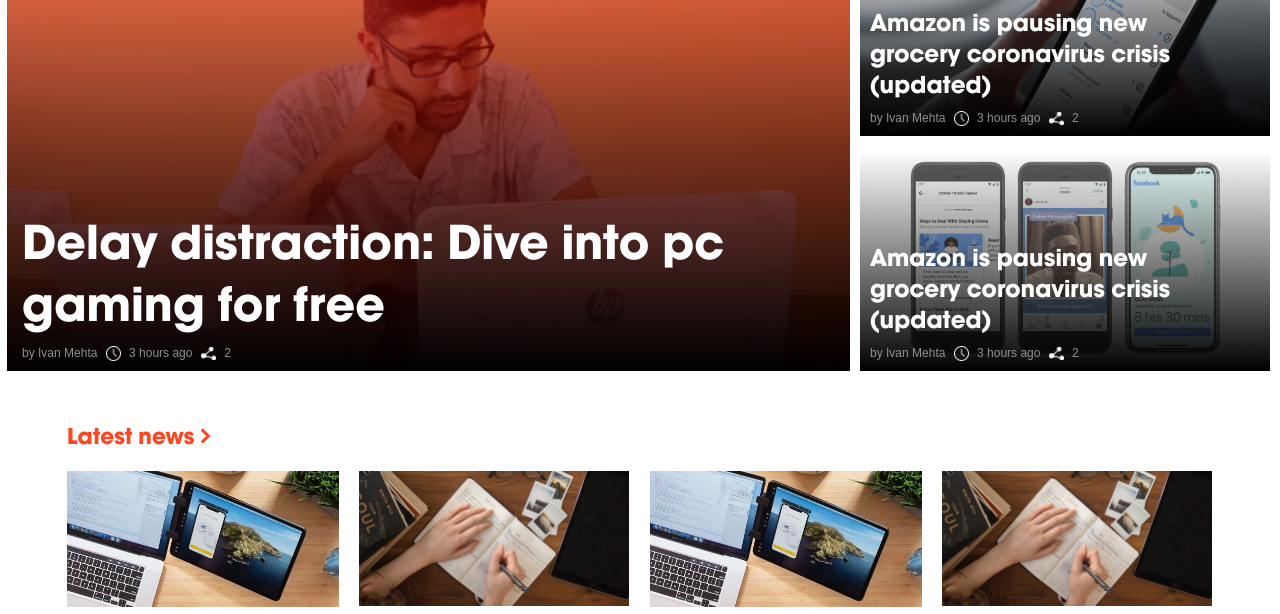
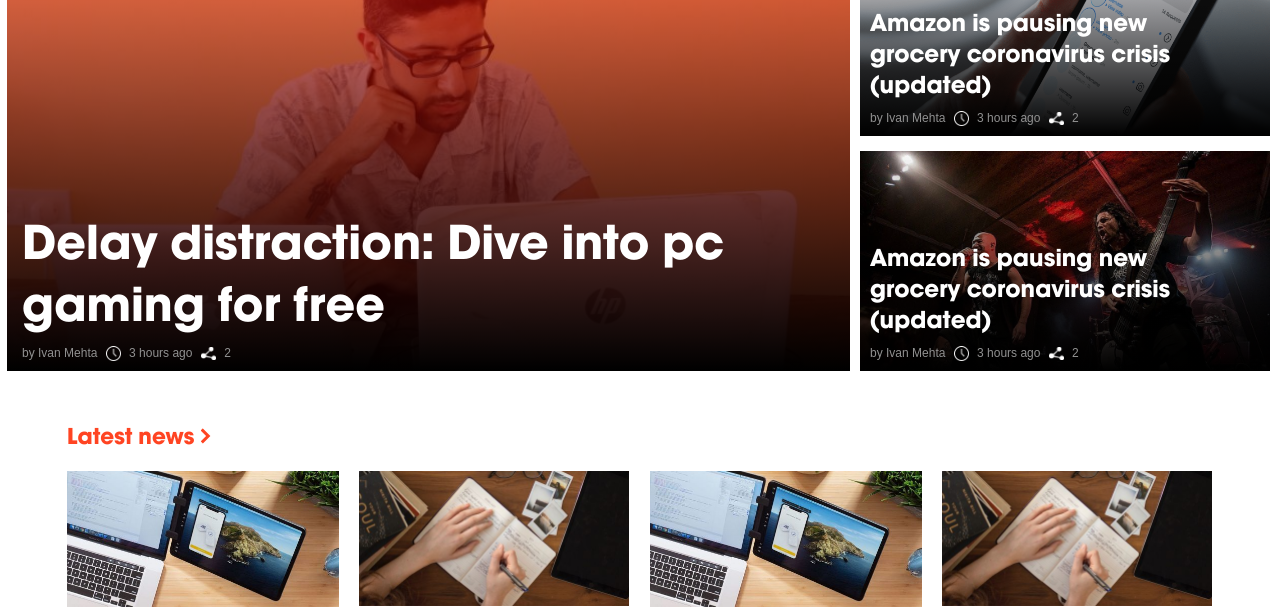
Before and after one commit to rindrajosia/smashing-magazine, a plain HTML site: page index.html in a window 1280 px wide. Shown: the part 179-793 px from the top of the page. Drawn offline with Linux system fonts and the light colour scheme; a web font is replaced by a local one.

Commit message:
update cover-right-bottom

```diff
--- a/css/style.css
+++ b/css/style.css
@@ -275,7 +275,7 @@
 .cover-right-bottom {
   background:
     linear-gradient(to bottom, rgba(0, 0, 0, 0), rgba(0, 0, 0, 1)),
-    url('../img/cover-right-bottom.png');
+    url('../img/cover-right-bottom.jpg');
   height: 220px;
   margin-top: 5px;
   background-position: center center;
@@ -286,7 +286,7 @@
 .cover-right-bottom:hover {
   background:
     linear-gradient(to bottom, rgba(0, 0, 0, 0), rgba(0, 0, 0, 0.8)),
-    url('../img/cover-right-bottom.png');
+    url('../img/cover-right-bottom.jpg');
   background-position: center center;
   background-repeat: no-repeat;
   background-size: cover;
```
Also changed, not shown: img/cover-right-bottom.jpg (added).
